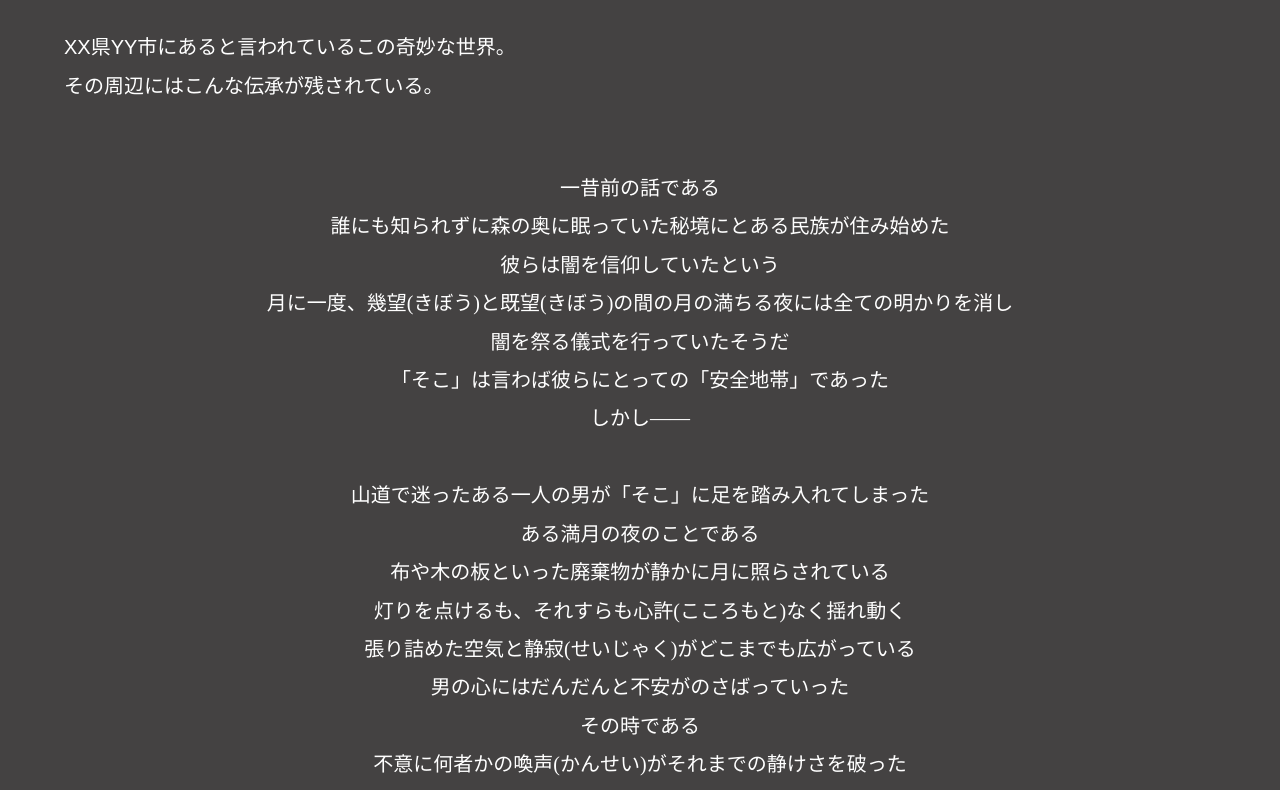
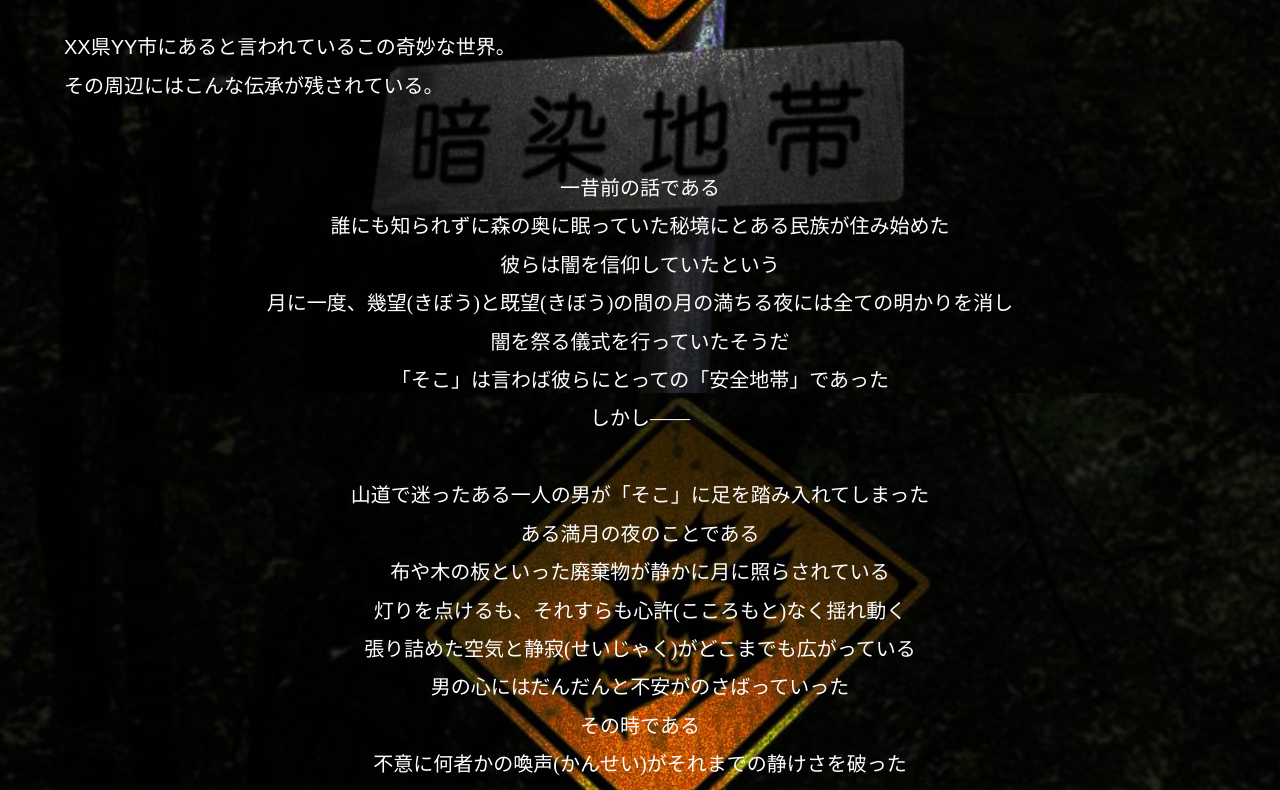
Before and after one commit to Anzen-chitai/anchi, a plain HTML site: page story.html in a window 1280 px wide. Shown: the part 407-1197 px from the top of the page. Drawn offline with nearby package versions, Linux system fonts and the light colour scheme.

Commit message:
Update style3.css

```diff
--- a/css/style3.css
+++ b/css/style3.css
@@ -2,7 +2,7 @@ body{
 	font-family:"ヒラギノ角ゴ Pro W3", "Hiragino Kaku Gothic Pro", "メイリオ", Meiryo, Osaka, "ＭＳ Ｐゴシック", "MS PGothic", "sans-serif";
     font-size: 10px;
     color: white;
-    background-image: url(images/證玲沒.jpg);
+    background-image: url(images/暗染.jpg);
     background-position: 50% 50%;
     background-color: rgb(68, 66, 66);
     background-blend-mode: hard-light;
```
